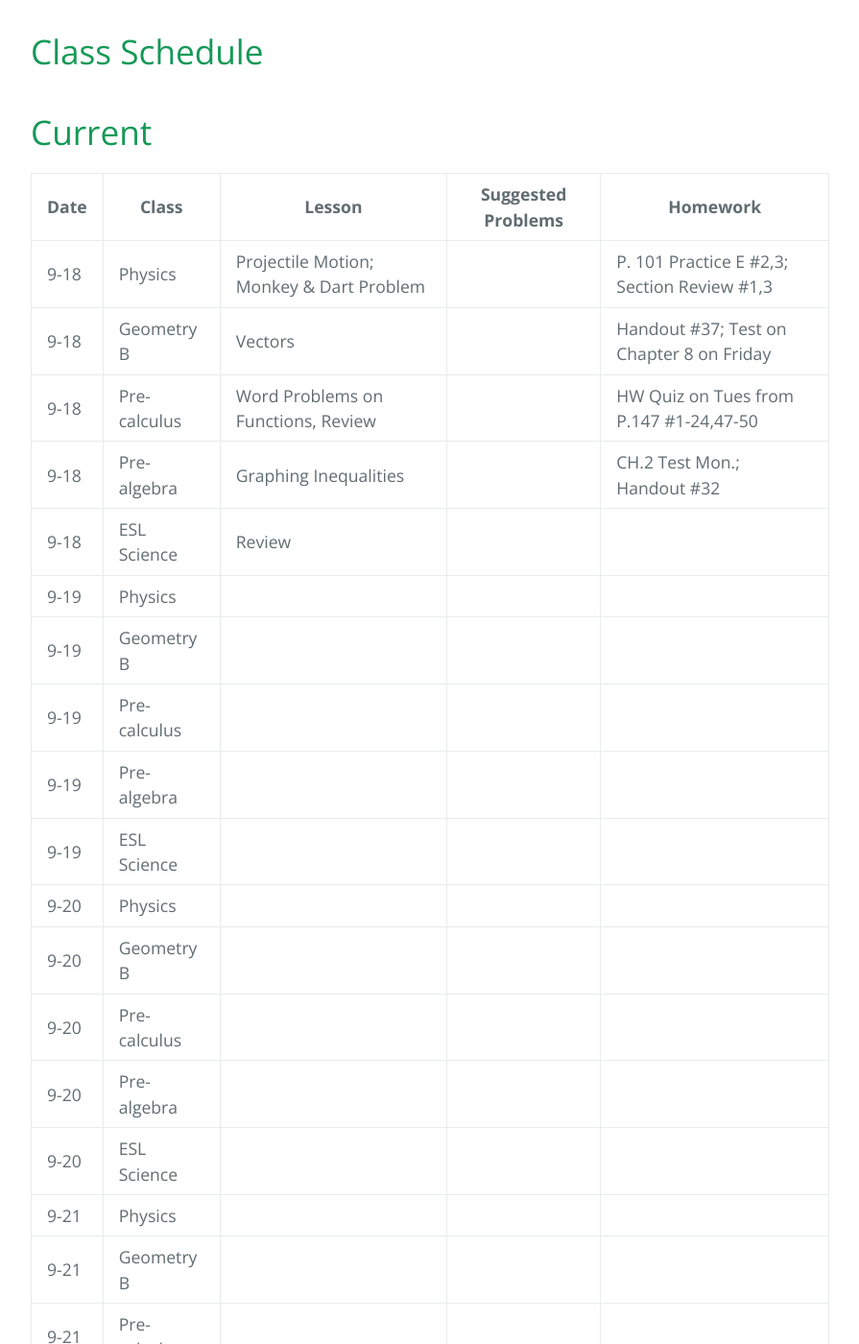
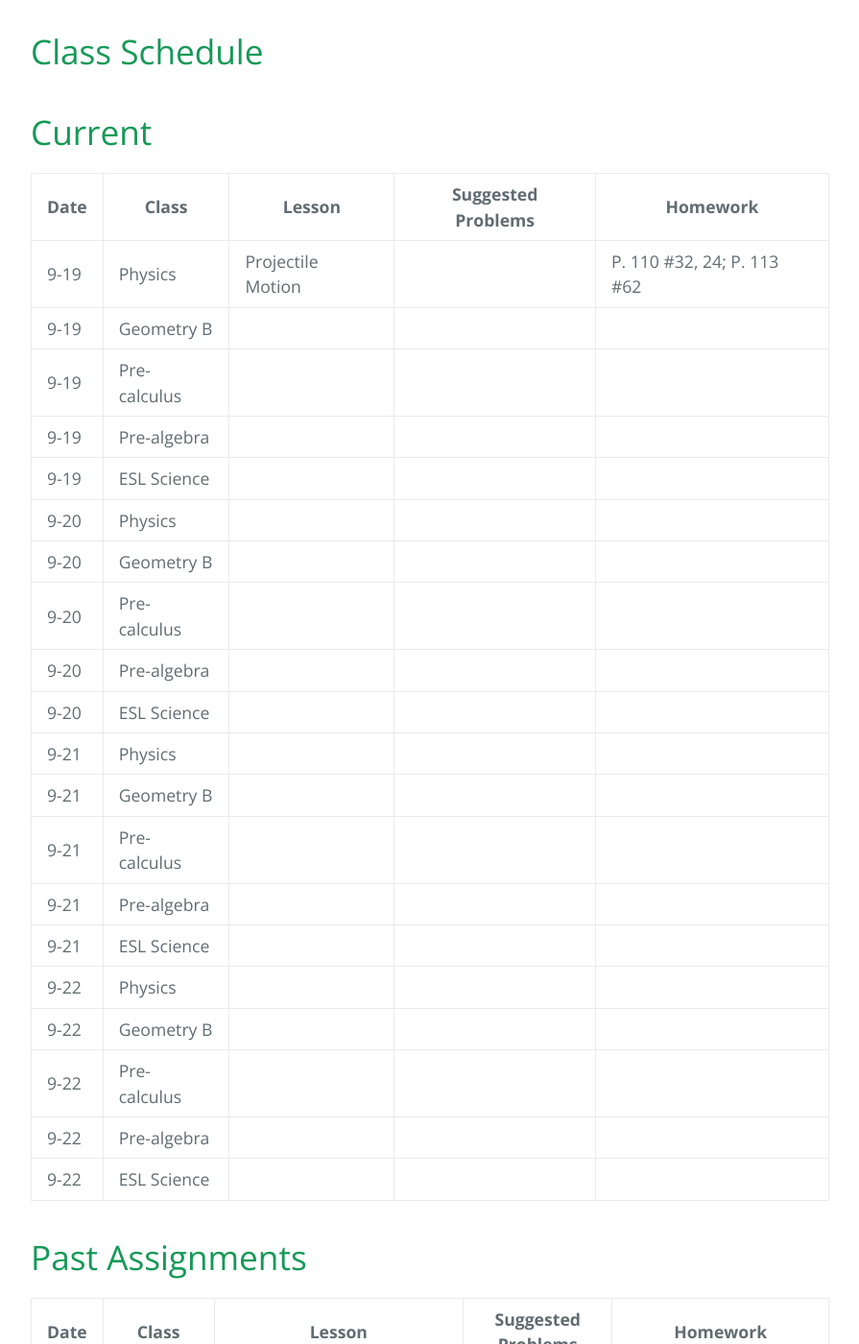
Before and after one commit to gpayoo/gpayoo, a Jekyll site: the page built from index.md, in a window 1280 px wide and 1400 px high, scrolled down 388 px. Shown: the whole window at 96% size, without its empty margins (192-1087 px from the left). Built offline with Jekyll 4.4.1, drawn with Linux system fonts in a browser that asks for light colours; our own code applies the rules of GitHub Pages for plain Markdown files; some of the changed text lies outside the part shown.

Commit message:
Update index.md

```diff
--- a/index.md
+++ b/index.md
@@ -9,12 +9,7 @@ layout: default
 
 | Date | Class | Lesson | Suggested Problems | Homework |
 | ---- | ----- | ------ | -------- | ---
-| 9-18 | Physics | Projectile Motion; Monkey & Dart Problem | | P. 101 Practice E #2,3; Section Review #1,3
-| 9-18 | Geometry B | Vectors  | | Handout #37; Test on Chapter 8 on Friday|
-| 9-18 | Pre-calculus | Word Problems on Functions, Review | | HW Quiz on Tues from P.147 #1-24,47-50
-| 9-18 | Pre-algebra | Graphing Inequalities| | CH.2 Test Mon.; Handout #32
-| 9-18 | ESL Science | Review  |  |
-| 9-19 | Physics |  | |
+| 9-19 | Physics | Projectile Motion  | | P. 110 #32, 24; P. 113 #62
 | 9-19 | Geometry B |  | | |
 | 9-19 | Pre-calculus |  | |
 | 9-19 | Pre-algebra | | |
@@ -39,6 +34,11 @@ layout: default
 
 | Date | Class | Lesson | Suggested Problems | Homework |
 | ---- | ----- | ------ | -------- | ---
+| 9-18 | Physics | Projectile Motion; Monkey & Dart Problem | | P. 101 Practice E #2,3; Section Review #1,3
+| 9-18 | Geometry B | Vectors  | | Handout #37; Test on Chapter 8 on Friday|
+| 9-18 | Pre-calculus | Word Problems on Functions, Review | | HW Quiz on Tues from P.147 #1-24,47-50
+| 9-18 | Pre-algebra | Graphing Inequalities| | CH.2 Test Mon.; Handout #32
+| 9-18 | ESL Science | Review  |  |
 | 9-15 | Physics | Projectile Motion & Law | | #27 #1-21
 | 9-15 | Geometry B | Vectors  | |Handout #35 |
 | 9-15 | Pre-calculus | Word Problems on Functions, Review | |  Handout #34,35,36,39
```
